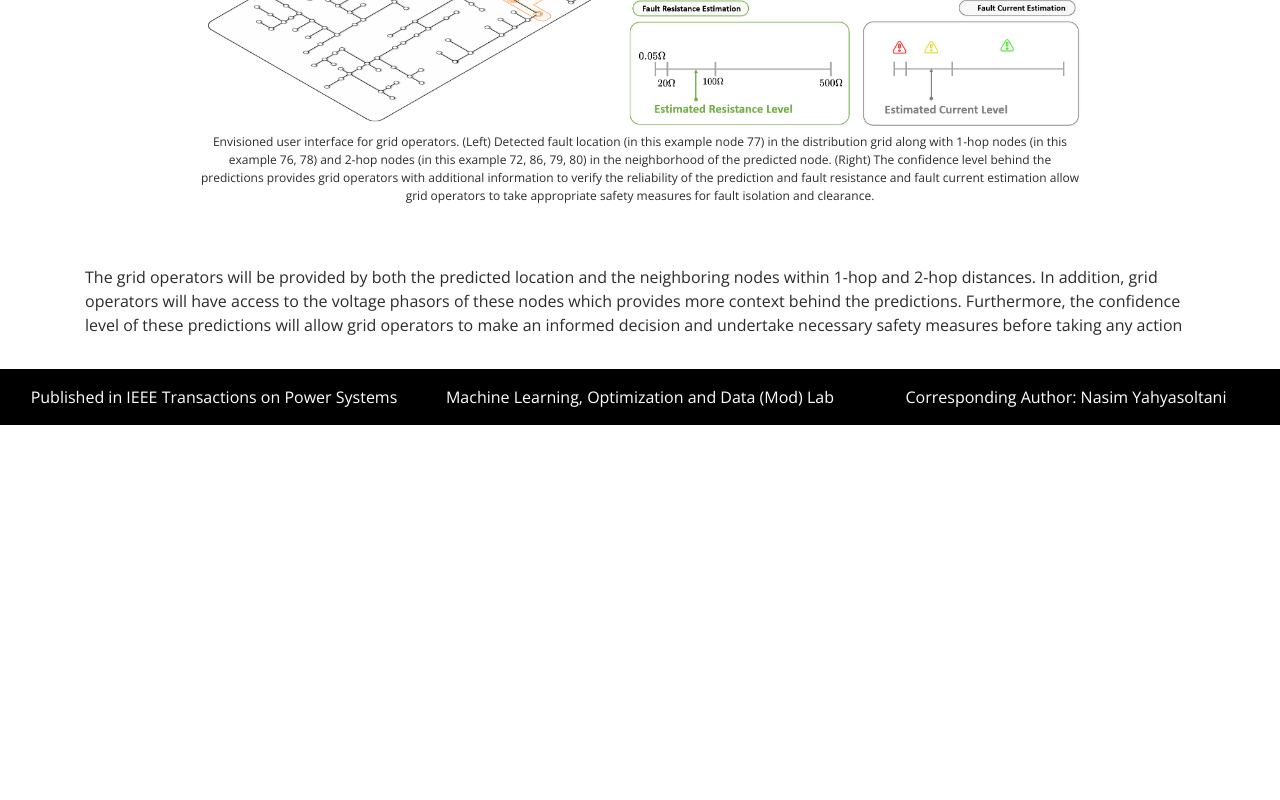
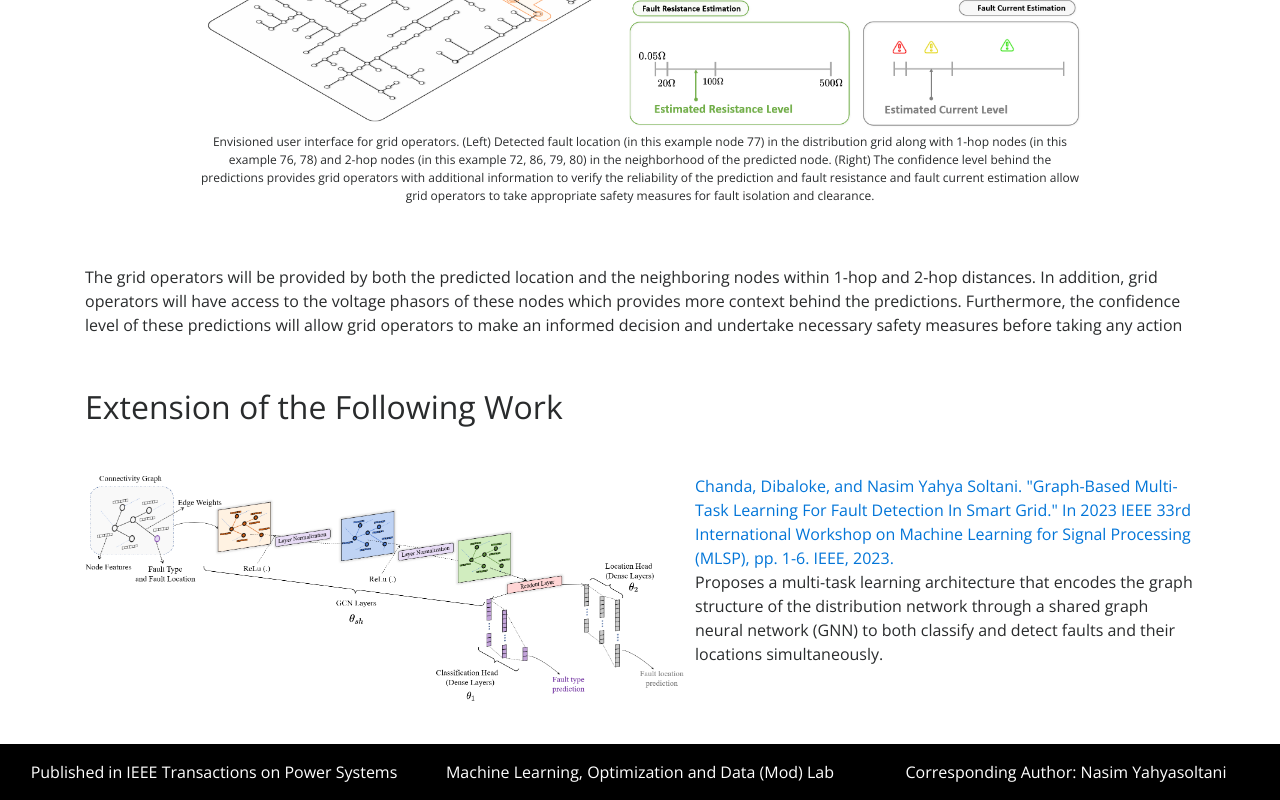
Before and after one commit to graphbasedmtl/heterogenous-graph-mtl-fault-diagonosis, a plain HTML site: page index.html in a window 1280 px wide. Shown: the part 4239-5039 px from the top of the page. Before the commit the page ends 4664 px from the top, so only its background shows below. Drawn offline with nearby package versions, Linux system fonts and the light colour scheme.

Commit message:
Extension section added

```diff
--- a/css/style.css
+++ b/css/style.css
@@ -230,6 +230,22 @@ ul.tl li .item-detail {
 }
 
 
+.other {
+  margin-top: 50px;
+  clear: both;
+}
+.other:after {
+  content: '';
+  display: table;
+  clear: both;
+}
+.other img {
+  float: left;
+  margin: 0 10px 10px 0;
+  width: 600px;
+}
+
+
 .pill {
   display: inline-block;
   background-color: rgba(255, 255, 255, 0.2); /* Semi-transparent white */
--- a/index.html
+++ b/index.html
@@ -227,6 +227,19 @@ in the algorithm. By performing all the iterations in a hierarchical manner
                     }
             </pre>
       </div> -->
+
+      <h2>Extension of the Following Work</h2>
+      <p class="other">
+        <a href="https://ieeexplore.ieee.org/abstract/document/10285865" target="_blank">
+          <img src="images/architecture.png" alt="MLSP (Chanda et. al 2023)">
+          Chanda, Dibaloke, and Nasim Yahya Soltani. "Graph-Based Multi-Task Learning For Fault Detection In Smart Grid." In 2023 IEEE 33rd International Workshop on Machine Learning for Signal Processing (MLSP), pp. 1-6. IEEE, 2023.
+        </a>
+        <br>
+        Proposes a multi-task learning architecture that encodes the graph structure of the distribution network through a shared graph neural network (GNN) to both classify and detect faults and their locations simultaneously.
+      </p>
+
+
+
     </div>
   </div>
   </div>
```
